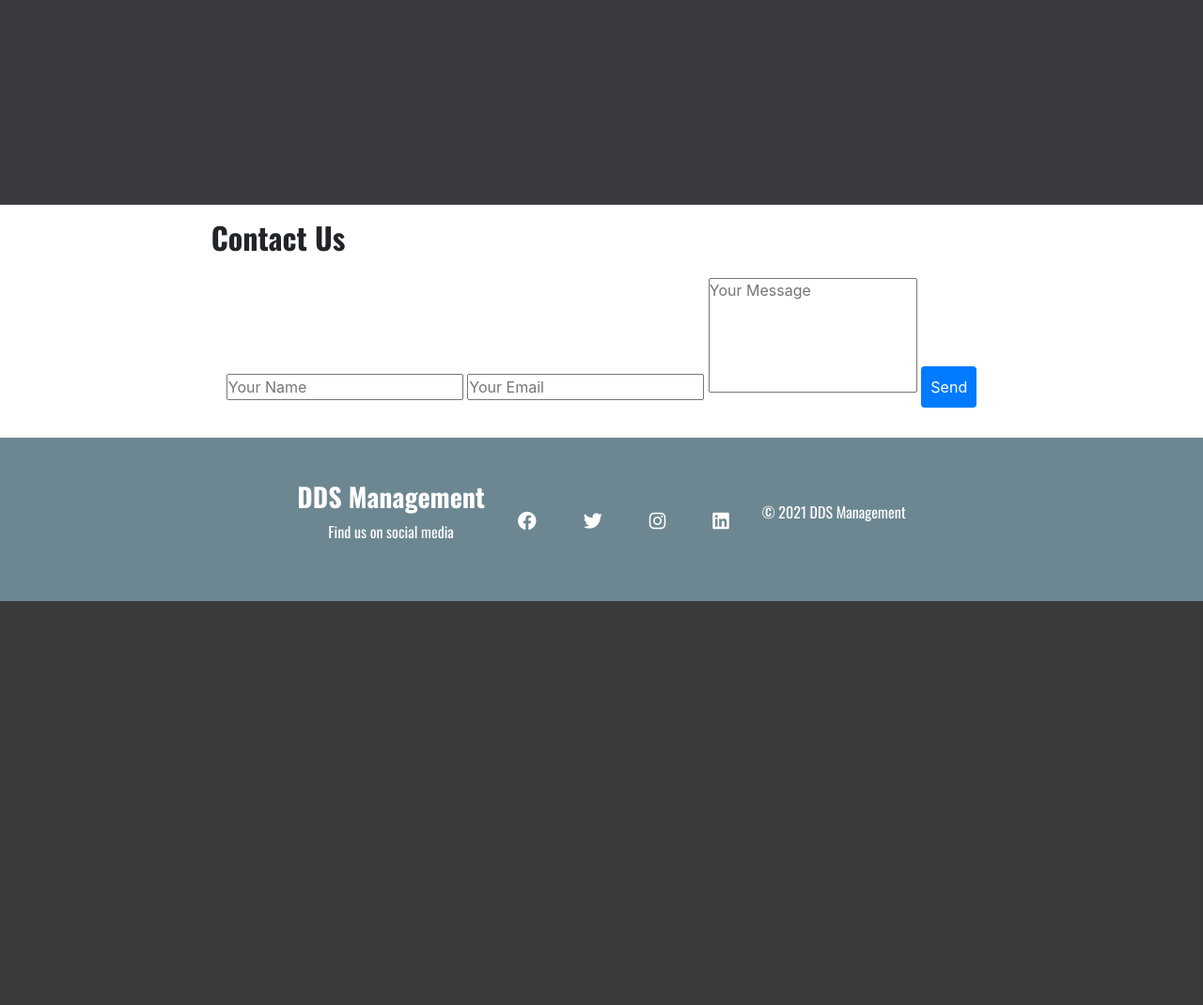
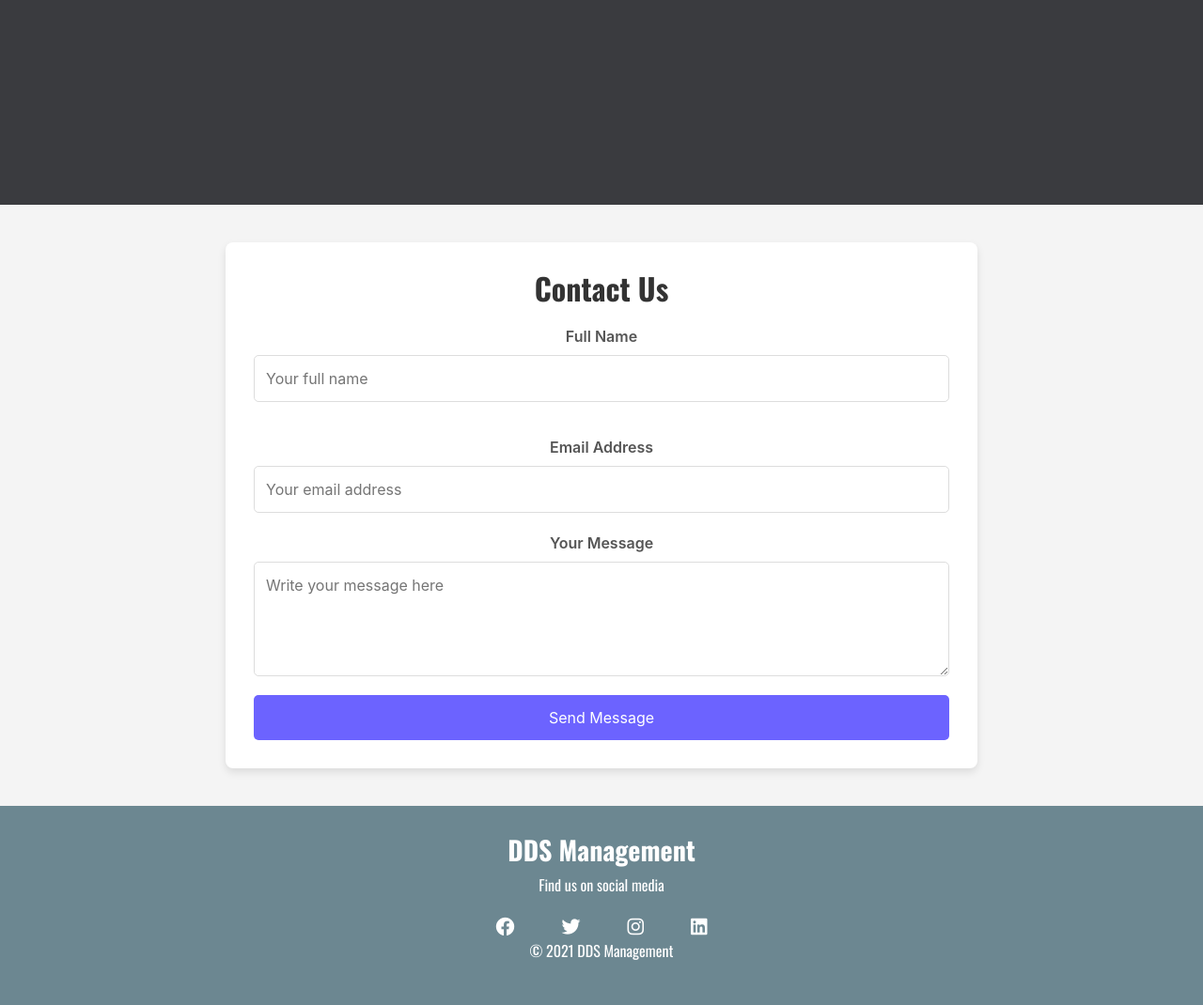
Before and after one commit to Kevinolm10/DDS-Management, a Django app: page / in a window 1280 px wide. Shown: the part 1806-2876 px from the top of the page at 94% size. Before the commit the page ends 2446 px from the top, so only its background shows below. Run offline with Django 5.2, Linux system fonts and the light colour scheme; data that the repository does not hold is empty; some libraries are stand-ins or nearby versions.

Commit message:
Fix settings.py and style the contact form. Fix modal data

```diff
--- a/home/templates/home/home.html
+++ b/home/templates/home/home.html
@@ -1,6 +1,7 @@
 {% extends 'base.html' %}
 
 {% load static %}
+<link rel="stylesheet" href="{% static 'css/styles.css' %}">
 
 {% block content %}
 <main>
@@ -15,15 +16,11 @@
                         <h3>David Johnson</h3>
                         <p>Age: 51</p>
                         <p class="agent-description">David is an experienced football agent with over 15 years in the
-                            sports industry. He
-                            represents top-tier
-                            football players, specializing in contract negotiations and transfers. His reputation
-                            for securing
-                            high-value deals has made him a trusted name in the world of football. David has strong
-                            relationships
-                            with clubs, managers, and sponsors, helping his clients maximize their career potential
-                            both on and off
-                            the field.</p>
+                            sports industry. He represents top-tier football players, specializing in contract
+                            negotiations and transfers. His reputation for securing high-value deals has made him a
+                            trusted name in the world of football. David has strong relationships with clubs, managers,
+                            and sponsors, helping his clients maximize their career potential both on and off the field.
+                        </p>
                     </div>
                 </section>
                 <!-- Agent 2 -->
@@ -33,24 +30,16 @@
                         <h3>Sarah Williams</h3>
                         <p>Age: 31</p>
                         <p class="agent-description">Sarah is a highly respected football agent known for her sharp
-                            negotiation skills and
-                            extensive network
-                            in the international football scene. She has successfully negotiated multi-million-pound
-                            contracts for
-                            her clients and helped several players secure transfers to major clubs in Europe. Sarah
-                            is dedicated to
-                            building long-term relationships with players, ensuring they not only secure lucrative
-                            deals but also
-                            maintain a healthy career path with post-retirement planning.</p>
+                            negotiation skills and extensive network in the international football scene. She has
+                            successfully negotiated multi-million-pound contracts for her clients and helped several
+                            players secure transfers to major clubs in Europe. Sarah is dedicated to building long-term
+                            relationships with players, ensuring they not only secure lucrative deals but also maintain
+                            a healthy career path with post-retirement planning.</p>
                     </div>
                 </section>
             </section>
+        </div>
     </section>
-    </section>
-    </div>
-    </section>
-
-
 
     <div id="blog" class="section">
         <div class="blog-container">
@@ -62,9 +51,10 @@
                     <div class="blog-card-content">
                         <h3>{{ post.title }}</h3>
                         <p class="blog-date">{{ post.created_at|date:"F j, Y" }}</p>
-                        <p class="blog-snippet">{{ post.content|truncatewords:20 }}</p>
+                        <p class="blog-snippet">{{ post.content|truncatewords:20|safe }}</p>
+                        <!-- Use the 'safe' filter here -->
                         <button class="read-more" data-id="{{ post.id }}" data-title="{{ post.title }}"
-                            data-content="{{ post.content|escapejs }}">
+                            data-content="{{ post.content }}">
                             Read more
                         </button>
                     </div>
@@ -74,27 +64,36 @@
         </div>
     </div>
 
+    <section id="contact-us" class="section">
+        <div class="contact-form-container">
+            <h2 class="contact-form-title">Contact Us</h2>
+            <form action="/submit-form" method="POST" class="contact-form">
+                <!-- Name Field -->
+                <div class="form-group">
+                    <label for="name" class="form-label">Full Name</label>
+                    <input type="text" id="name" name="name" class="input-field" placeholder="Your full name" required>
+                </div>
 
+                <!-- Email Field -->
+                <div class="content">
+                    <label for="email" class="form-label">Email Address</label>
+                    <input type="email" id="email" name="email" class="input-field" placeholder="Your email address"
+                        required>
+                </div>
 
-    <section id="contact-us" class="section">
-        <div class="contact-container">
-            <h2 class="contact-head">Contact Us</h2>
-            <section class="contact-form">
-                <form action="#" method="post">
-                    {% csrf_token %}
-                    <input type="text" name="name" placeholder="Your Name" required>
-                    <input type="email" name="email" placeholder="Your Email" required>
-                    <textarea name="message" rows="5" placeholder="Your Message" required></textarea>
-                    <button type="submit">Send</button>
-                </form>
-            </section>
+                <!-- Message Field -->
+                <div class="content">
+                    <label for="message" class="form-label">Your Message</label>
+                    <textarea id="message" name="message" class="input-field" placeholder="Write your message here"
+                        rows="4" required></textarea>
+                </div>
+
+                <!-- Submit Button -->
+                <div class="content">
+                    <button type="submit" class="submit-button">Send Message</button>
+                </div>
+            </form>
         </div>
-
-    </section>
-
-
-
-
     </section>
 
     <!-- Scroll Button -->
@@ -115,9 +114,6 @@
             </div>
         </div>
     </div>
-
-
-
 
     <script>
         document.addEventListener("DOMContentLoaded", function () {
@@ -164,7 +160,5 @@
         });
     </script>
 
-
-
 </main>
 {% endblock %}
--- a/static/css/style.css
+++ b/static/css/style.css
@@ -307,25 +307,88 @@ section img {
 }
 
 /* Styling for the textarea */
-.contact-container .contact-form form textarea {
-    resize: none;
+/* Section Styling */
+#contact-us {
+    background-color: #f4f4f4;
+    padding: 40px 0;
+    text-align: center;
+}
+.contact-form-container {
+    width: 100%;
+    /* Make it 100% width of its parent container */
+    max-width: 800px;
+    /* Maximum width for larger screens */
+    margin: 0 auto;
+    background: white;
+    padding: 30px;
+    border-radius: 8px;
+    box-shadow: 0 4px 8px rgba(0, 0, 0, 0.1);
 }
 
-/* Styling for the submit button */
-.contact-container .contact-form form button {
-    padding: 10px;
-    background-color: #007bff;
-    color: #fff;
-    border: none;
-    border-radius: 4px;
-    font-size: 1rem;
-    cursor: pointer;
-    transition: background-color 0.3s ease;
+/* Title styling */
+.contact-form-title {
+    font-size: 2rem;
+    margin-bottom: 20px;
+    color: #333;
+    text-align: center;
 }
 
-.contact-container .contact-form form button:hover {
-    background-color: #0056b3;
+/* Flex layout for the form */
+.contact-form {
+    display: flex;
+    flex-direction: column;
+    gap: 20px;
 }
+
+/* Style for form group and content */
+.form-group,
+.content {
+    display: flex;
+    flex-direction: column;
+}
+
+/* Label styling */
+.form-label {
+    font-size: 1rem;
+    font-weight: 600;
+    color: #555;
+    margin-bottom: 8px;
+}
+
+/* Input field styling */
+.input-field {
+    padding: 12px;
+    font-size: 1rem;
+    border: 1px solid #ddd;
+    border-radius: 5px;
+    outline: none;
+}
+
+.input-field:focus {
+    border-color: #6c63ff;
+    box-shadow: 0 0 5px rgba(108, 99, 255, 0.5);
+}
+
+/* Submit button styling */
+.submit-button {
+    padding: 12px;
+    background-color: #6c63ff;
+    color: white;
+    font-size: 1rem;
+    border: none;
+    border-radius: 5px;
+    cursor: pointer;
+}
+
+.submit-button:hover {
+    background-color: #5a54d6;
+}
+
+/* Optional: Add hover effect to the submit button */
+.submit-button:active {
+    transform: scale(0.98);
+}
+
 
 
 /* Scroll Hint */
--- a/templates/base.html
+++ b/templates/base.html
@@ -39,7 +39,7 @@
     </main>
 
     <footer>
-        <section>
+        <div class="footer-section">
             <div>
                 <h3>DDS Management</h3>
                 <p class="social-media-cta">Find us on social media</p>
@@ -53,7 +53,7 @@
             <div>
                 <p>&copy; 2021 DDS Management</p>
             </div>
-        </section>
+        </div>
     </footer>
 
     <!-- Load JavaScript at the end of the body for better performance -->
```
Also changed, not shown: other parts of static/css/style.css (+50 -2 lines), dds/settings.py (+7 -3 lines).
